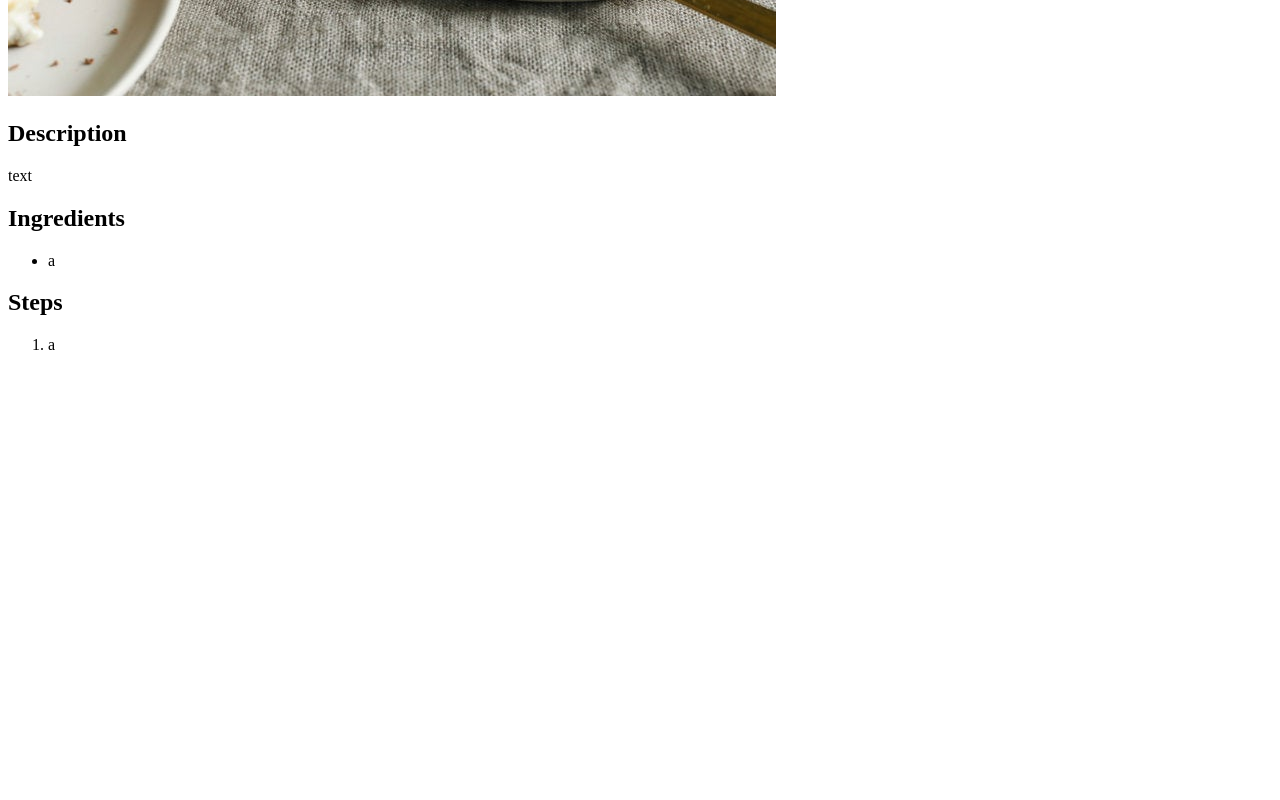
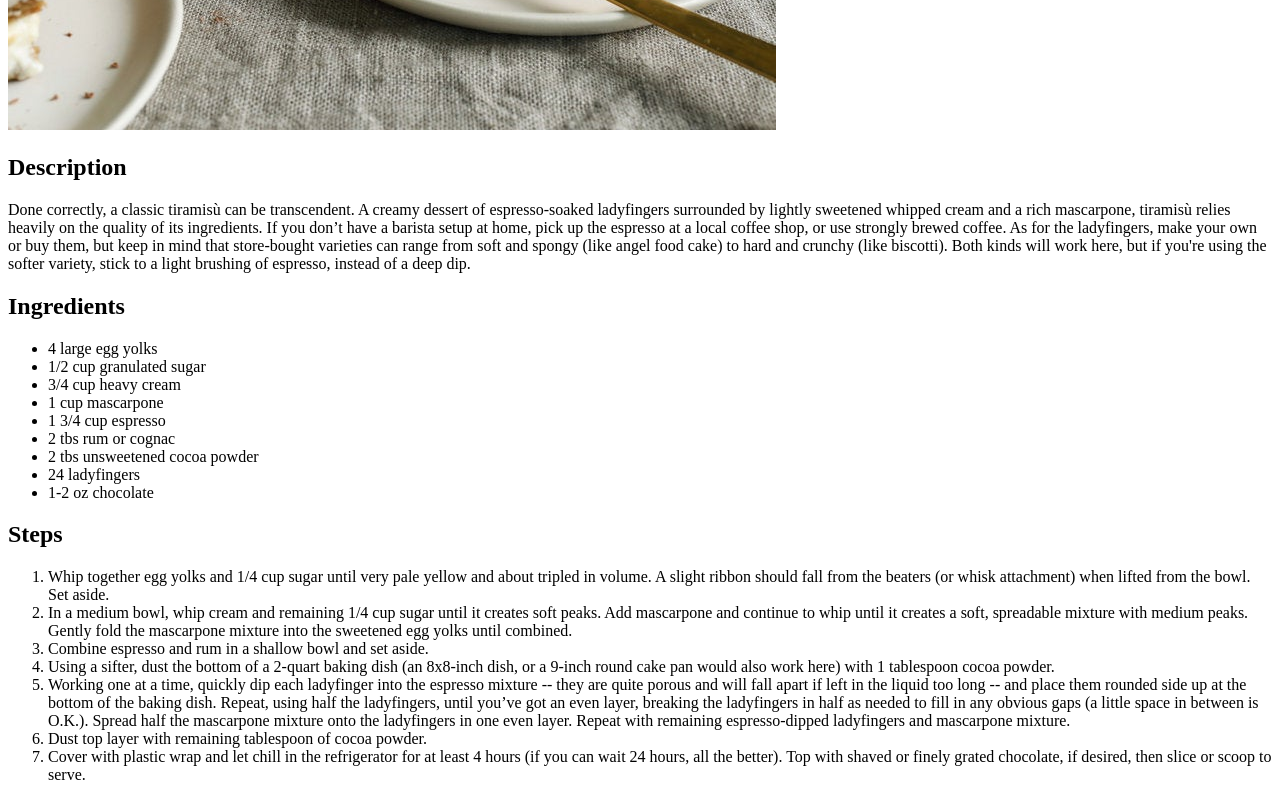
Before and after one commit to joypan1/odin-recipes, a plain HTML site: page recipes/tiramisu.html in a window 1280 px wide. Shown: the part 496-1296 px from the top of the page. Before the commit the page ends 866 px from the top, so only its background shows below. Drawn offline with Linux system fonts and the light colour scheme.

Commit message:
Add info
Add description, ingredients, steps

```diff
--- a/recipes/tiramisu.html
+++ b/recipes/tiramisu.html
@@ -6,18 +6,40 @@
 </head>
 <body>
     <h1> Classic Tiramisu Recipe </h1>
+    <span> By Alison Roman &nbsp;&nbsp;&nbsp;</span>
+    <a href="https://cooking.nytimes.com/recipes/1018684-classic-tiramisu"> Source Recipe </a>
+    <p></p>
     <img src="tiramisu.jpeg" alt="Image of tiramisu on a plate">
     <h2> Description </h2>
-    <p> text</p>
+    <p> Done correctly, a classic tiramisù can be transcendent.
+        A creamy dessert of espresso-soaked ladyfingers surrounded by lightly sweetened whipped cream and a rich mascarpone, tiramisù relies heavily on the quality of its ingredients.
+        If you don’t have a barista setup at home, pick up the espresso at a local coffee shop, or use strongly brewed coffee.
+        As for the ladyfingers, make your own or buy them, but keep in mind that store-bought varieties can range from soft and spongy (like angel food cake) to hard and crunchy (like biscotti).
+        Both kinds will work here, but if you're using the softer variety, stick to a light brushing of espresso, instead of a deep dip.
+    </p>
 
     <h2> Ingredients </h2>
     <ul>
-        <li> a </li>
+        <li>4 large egg yolks</li>
+        <li>1/2 cup granulated sugar</li>
+        <li>3/4 cup heavy cream</li>
+        <li>1 cup mascarpone</li>
+        <li>1 3/4 cup espresso</li>
+        <li>2 tbs rum or cognac</li>
+        <li>2 tbs unsweetened cocoa powder</li>
+        <li>24 ladyfingers</li>
+        <li>1-2 oz chocolate</li>
     </ul>
 
     <h2> Steps </h2>
     <ol>
-        <li> a </li>
+        <li>Whip together egg yolks and 1/4 cup sugar until very pale yellow and about tripled in volume. A slight ribbon should fall from the beaters (or whisk attachment) when lifted from the bowl. Set aside.</li>
+        <li>In a medium bowl, whip cream and remaining 1/4 cup sugar until it creates soft peaks. Add mascarpone and continue to whip until it creates a soft, spreadable mixture with medium peaks. Gently fold the mascarpone mixture into the sweetened egg yolks until combined.</li>
+        <li>Combine espresso and rum in a shallow bowl and set aside.</li>
+        <li>Using a sifter, dust the bottom of a 2-quart baking dish (an 8x8-inch dish, or a 9-inch round cake pan would also work here) with 1 tablespoon cocoa powder.</li>
+        <li>Working one at a time, quickly dip each ladyfinger into the espresso mixture -- they are quite porous and will fall apart if left in the liquid too long -- and place them rounded side up at the bottom of the baking dish. Repeat, using half the ladyfingers, until you’ve got an even layer, breaking the ladyfingers in half as needed to fill in any obvious gaps (a little space in between is O.K.). Spread half the mascarpone mixture onto the ladyfingers in one even layer. Repeat with remaining espresso-dipped ladyfingers and mascarpone mixture.</li>
+        <li>Dust top layer with remaining tablespoon of cocoa powder.</li>
+        <li>Cover with plastic wrap and let chill in the refrigerator for at least 4 hours (if you can wait 24 hours, all the better). Top with shaved or finely grated chocolate, if desired, then slice or scoop to serve.</li>
     </ol>
 </body>
 </html>
```
